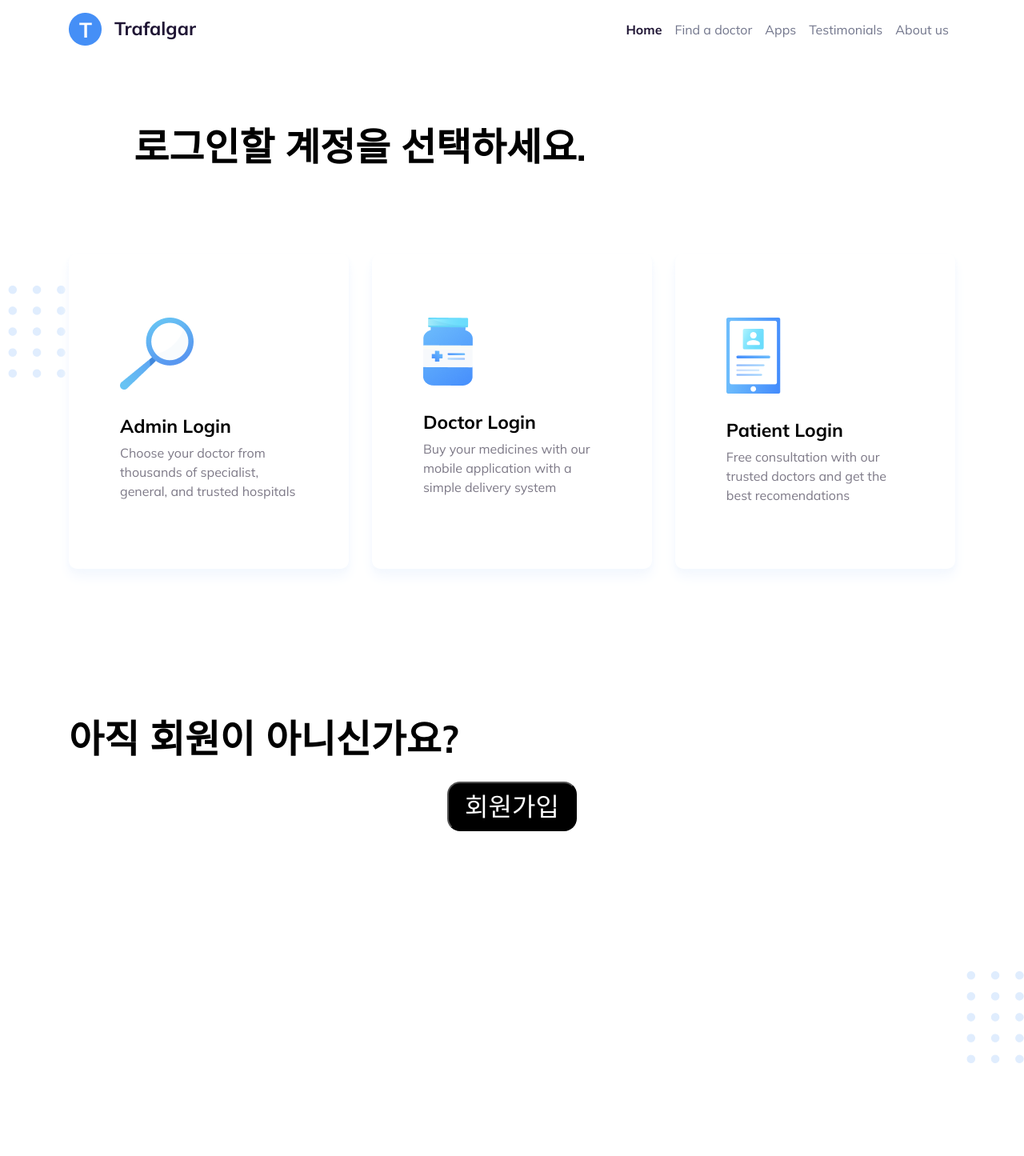
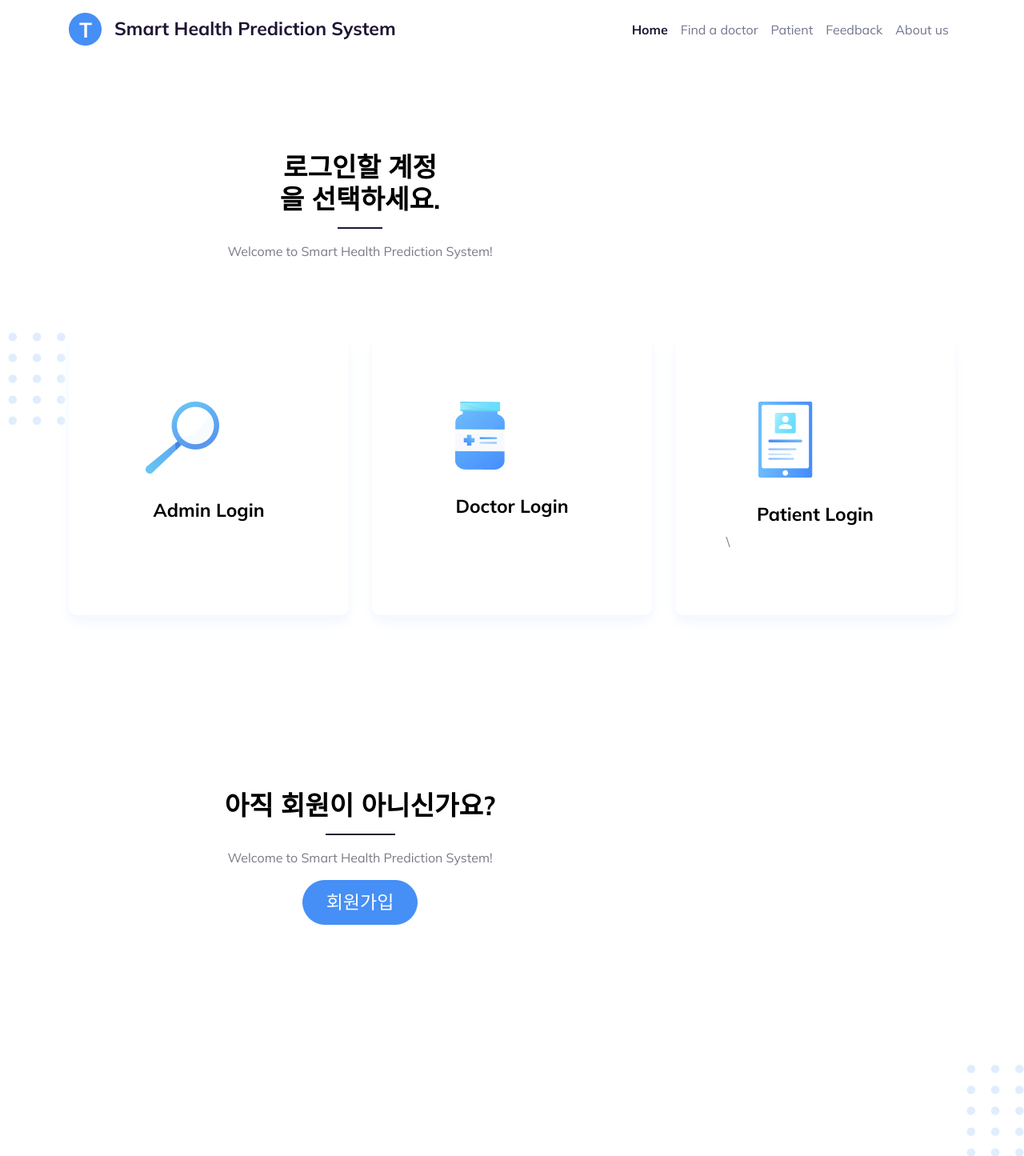
Before and after one commit to yhb1834/Smart-Health-Prediction-System, a Django app: template webpage/doctor_patient/templates/doctor_patient/login.html in a window 1280 px wide. Shown: the top 1445 px of the page at 80% size. Before the commit the page ends 1329 px from the top, so only its background shows below. Run offline with Django 3.2, Linux system fonts and the light colour scheme; the template is opened without the code that fills it, so the values that code supplies are empty; some libraries are stand-ins or nearby versions.

Commit message:
Update main landing page

```diff
--- a/webpage/doctor_patient/templates/doctor_patient/login.html
+++ b/webpage/doctor_patient/templates/doctor_patient/login.html
@@ -10,7 +10,7 @@
     <!-- ===============================================-->
     <!--    Document Title-->
     <!-- ===============================================-->
-    <title>Trafalgar | Landing, Corporate &amp; Business Templatee</title>
+    <title>Smart Health Prediction System</title>
 
     <!-- ===============================================-->
     <!--    Favicons-->
@@ -39,14 +39,14 @@
     <!-- ===============================================-->
     <main class="main" id="top">
       <nav class="navbar navbar-expand-lg navbar-light fixed-top py-3" data-navbar-on-scroll="data-navbar-on-scroll">
-        <div class="container"><a class="navbar-brand d-flex align-items-center fw-bold fs-2" href="#"><img class="d-inline-block me-3" src="../static/assets/img/icons/logo.png" alt="" />Trafalgar</a>
+        <div class="container"><a class="navbar-brand d-flex align-items-center fw-bold fs-2" href="#"><img class="d-inline-block me-3" src="../static/assets/img/icons/logo.png" alt="" />Smart Health Prediction System</a>
           <button class="navbar-toggler collapsed" type="button" data-bs-toggle="collapse" data-bs-target="#navbarSupportedContent" aria-controls="navbarSupportedContent" aria-expanded="false" aria-label="Toggle navigation"><span class="navbar-toggler-icon"></span></button>
           <div class="collapse navbar-collapse border-top border-lg-0 mt-4 mt-lg-0" id="navbarSupportedContent">
             <ul class="navbar-nav ms-auto pt-2 pt-lg-0">
               <li class="nav-item"><a class="nav-link fw-bold active" aria-current="page" href="#">Home</a></li>
               <li class="nav-item"><a class="nav-link" href="#">Find a doctor</a></li>
-              <li class="nav-item"><a class="nav-link" href="#">Apps</a></li>
-              <li class="nav-item"><a class="nav-link" href="#testimonial">Testimonials</a></li>
+              <li class="nav-item"><a class="nav-link" href="#">Patient</a></li>
+              <li class="nav-item"><a class="nav-link" href="#testimonial">Feedback</a></li>
               <li class="nav-item"><a class="nav-link" href="#about">About us</a></li>
             </ul>
           </div>
@@ -60,7 +60,20 @@
          <div class="container position-relative">
           <div class="row align-items-center">
             <div class="col-md-12 col-lg-8 text-center text-md-start pt-5 pt-md-9">
-              <h1 class="mb-4 display-3 fw-bold"><center>로그인할 계정을 선택하세요.</center></h1>
+              <h1 class="mb-4 display-3 fw-bold"></h1>
+              <div class="row justify-content-center">
+                <div class="col-4 text-center">
+                  <h2 class="fw-bold">로그인할 계정을 선택하세요.</h2>
+                  <hr class="w-25 mx-auto text-dark" style="height: 2px" />
+                </div>
+              </div>
+              <div class="row justify-content-center">
+                <div class="col-sm-9 col-xl-8 text-center">
+                  <p>
+                    Welcome to Smart Health Prediction System!
+                  </p>
+                </div>
+              </div>
             </div>
           </div>
         </div>
@@ -74,10 +87,10 @@
             <div class="col-sm-9 col-md-4">
               <div class="card h-100 w-100 shadow rounded-lg p-3 p-md-2 p-lg-3 p-xl-5">
                 <div class="card-body text-center text-md-start">
-                  <div class="py-3"><img class="img-fluid" src="../static/assets/img/illustrations/search.png" height="90" alt="" /></div>
+                  <div class="py-3" style="padding: 16px 32px"><img class="img-fluid" src="../static/assets/img/illustrations/search.png" height="90" alt="" /></div>
                   <div class="py-3">
-                    <h4 class="fw-bold card-title">Admin Login</h4>
-                    <p class="card-text">Choose your doctor from thousands of specialist, general, and trusted hospitals</p>
+                    <h4 class="fw-bold card-title" style="text-align: center">Admin Login</h4>
+
                   </div>
                 </div>
               </div>
@@ -85,10 +98,10 @@
             <div class="col-sm-9 col-md-4">
               <div class="card h-100 w-100 shadow rounded-lg p-3 p-md-2 p-lg-3 p-xl-5">
                 <div class="card-body text-center text-md-start">
-                  <div class="py-3"><img class="img-fluid" src="../static/assets/img/illustrations/online-pharmacy.png" height="90" alt="" /></div>
+                  <div class="py-3" style="padding: 16px 40px"><img class="img-fluid" src="../static/assets/img/illustrations/online-pharmacy.png" height="90" alt="" /></div>
                   <div class="py-3">
-                    <h4 class="fw-bold card-title">Doctor Login</h4>
-                    <p class="card-text">Buy your medicines with our mobile application with a simple delivery system</p>
+                    <h4 class="fw-bold card-title" style="text-align: center">Doctor Login</h4>
+
                   </div>
                 </div>
               </div>
@@ -96,10 +109,10 @@
             <div class="col-sm-9 col-md-4">
               <div class="card h-100 w-100 shadow rounded-lg p-3 p-md-2 p-lg-3 p-xl-5">
                 <div class="card-body text-center text-md-start">
-                  <div class="py-3"><img class="img-fluid" src="../static/assets/img/illustrations/consultation.png" height="90" alt="" /></div>
+                  <div class="py-3" style="padding: 16px 40px"><img class="img-fluid" src="../static/assets/img/illustrations/consultation.png" height="90" alt="" /></div>
                   <div class="py-3">
-                    <h4 class="fw-bold card-title">Patient Login</h4>
-                    <p class="card-text">Free consultation with our trusted doctors and get the best recomendations</p>
+                    <h4 class="fw-bold card-title" style="text-align: center">Patient Login</h4>
+                    \
                   </div>
                 </div>
               </div>
@@ -107,15 +120,29 @@
             <div class="container position-relative">
               <div class="row align-items-center">
                 <div class="col-md-12 col-lg-8 text-center text-md-start pt-5 pt-md-9">
-                  <h1 class="mb-4 display-3 fw-bold">아직 회원이 아니신가요?</h1>
+                  <h1 class="mb-4 display-3 fw-bold"></h1>
+                  <div class="row justify-content-center">
+                    <div class="col-6 text-center">
+                      <h2 class="fw-bold">아직 회원이 아니신가요?</h2>
+                      <hr class="w-25 mx-auto text-dark" style="height: 2px" />
+                    </div>
+                  </div>
+                  <div class="row justify-content-center">
+                    <div class="col-sm-9 col-xl-8 text-center">
+                      <p>
+                        Welcome to Smart Health Prediction System!
+                      </p>
+                      <a
+                class="btn btn-lg btn-primary rounded-pill hover-top"
+                href="#"
+                role="button"
+                style="font-size: 23px"
+                >회원가입</a
+              >
+                    </div>
+                  </div>
                 </div>
               </div>
-              <center>
-                <button
-                type="button"
-                style="color: #fff; background:black; font-size:2em; border-radius:0.5em; padding:5px 20px;"
-                onclick="alert('회원가입 페이지')">회원가입</button>
-              </center>
             </div>
           </div>
           </div>
```
